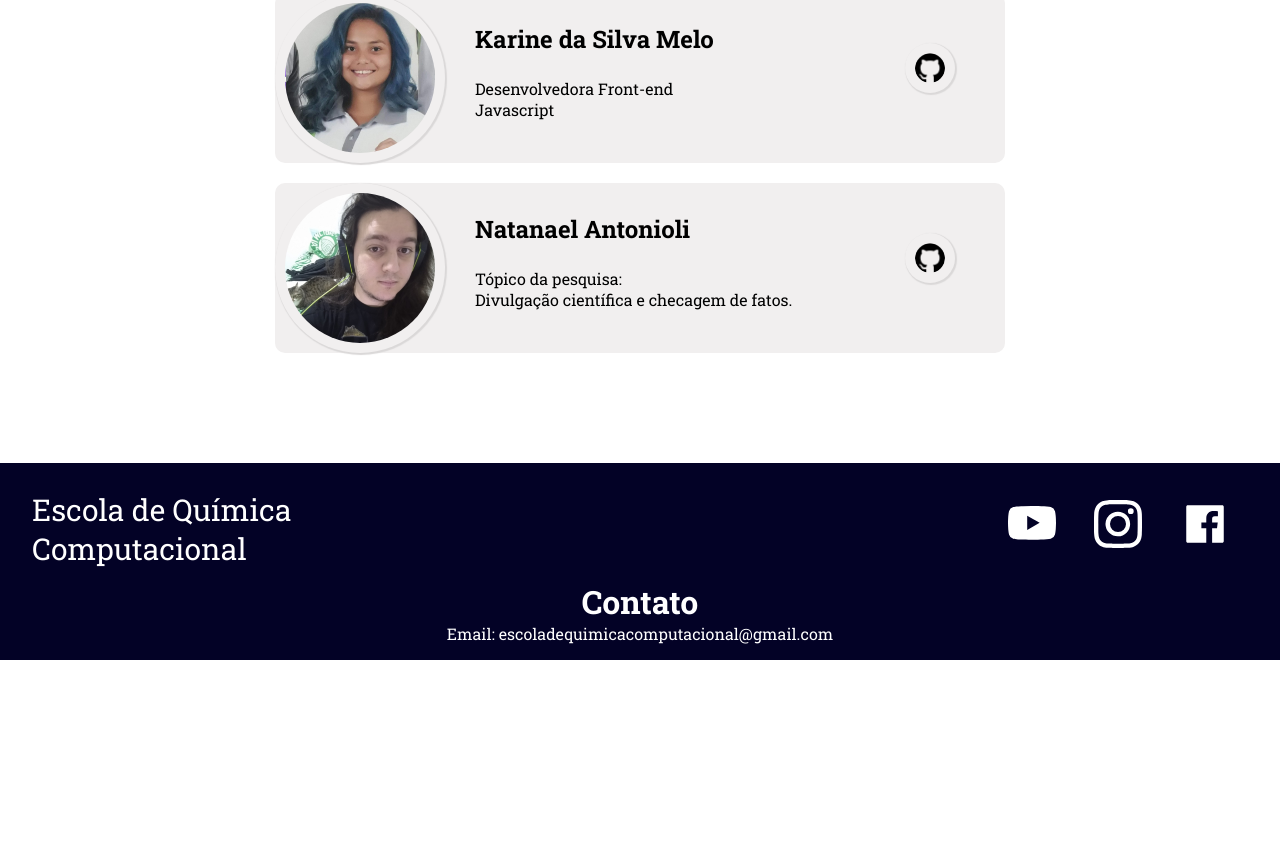
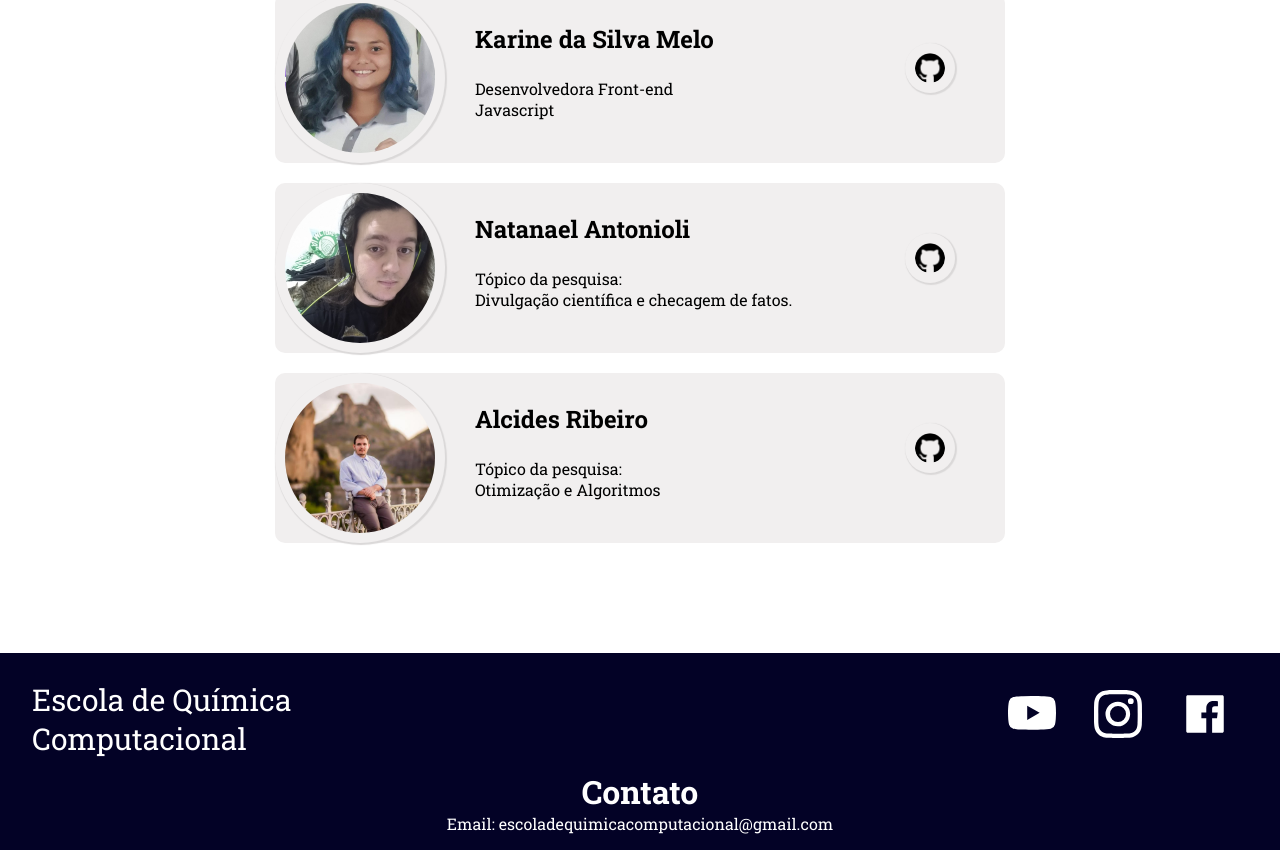
Before and after one commit to escola-quimica/Projeto-Quimica, a React (Vite) app: page /membros in a window 1280 px wide. Shown: the part 1767-2617 px from the top of the page. Before the commit the page ends 2427 px from the top, so only its background shows below. Built offline with nearby package versions, Linux system fonts and the light colour scheme.

Commit message:
feat(membros): add new entry

```diff
--- a/src/Components/Pages/Membros.jsx
+++ b/src/Components/Pages/Membros.jsx
@@ -11,7 +11,7 @@ import membroWalber from "../../assets/imgs/fotoWalber.png"
 import membroJoao from "../../assets/imgs/fotoJoao.png"
 import membroKarine from "../../assets/imgs/fotoKarine.png"
 import membroNatanael from "../../assets/imgs/fotoNatanael.png"
-
+import membroAlcides from "../../assets/imgs/fotoAlcides.png"
 
 //Foto dos ícones
 import github from "../../assets/imgs/github.png"
@@ -159,7 +159,18 @@ const Membros = () => {
           </a>
         </div>
 
-
+        {/* Card Alcides */}
+        <div className="card">
+          <img src={membroAlcides} alt="" />
+          <h1 className="nome">Alcides Ribeiro</h1>
+          <div className="atuacao">
+            <p>Tópico da pesquisa:</p>
+            <p>Otimização e Algoritmos</p>
+          </div>
+          <a href="https://github.com/srcid" target="_blank" rel="noreferrer">
+            <img src={github} alt="" />
+          </a>
+        </div>
 
       </div>
   </>
```
